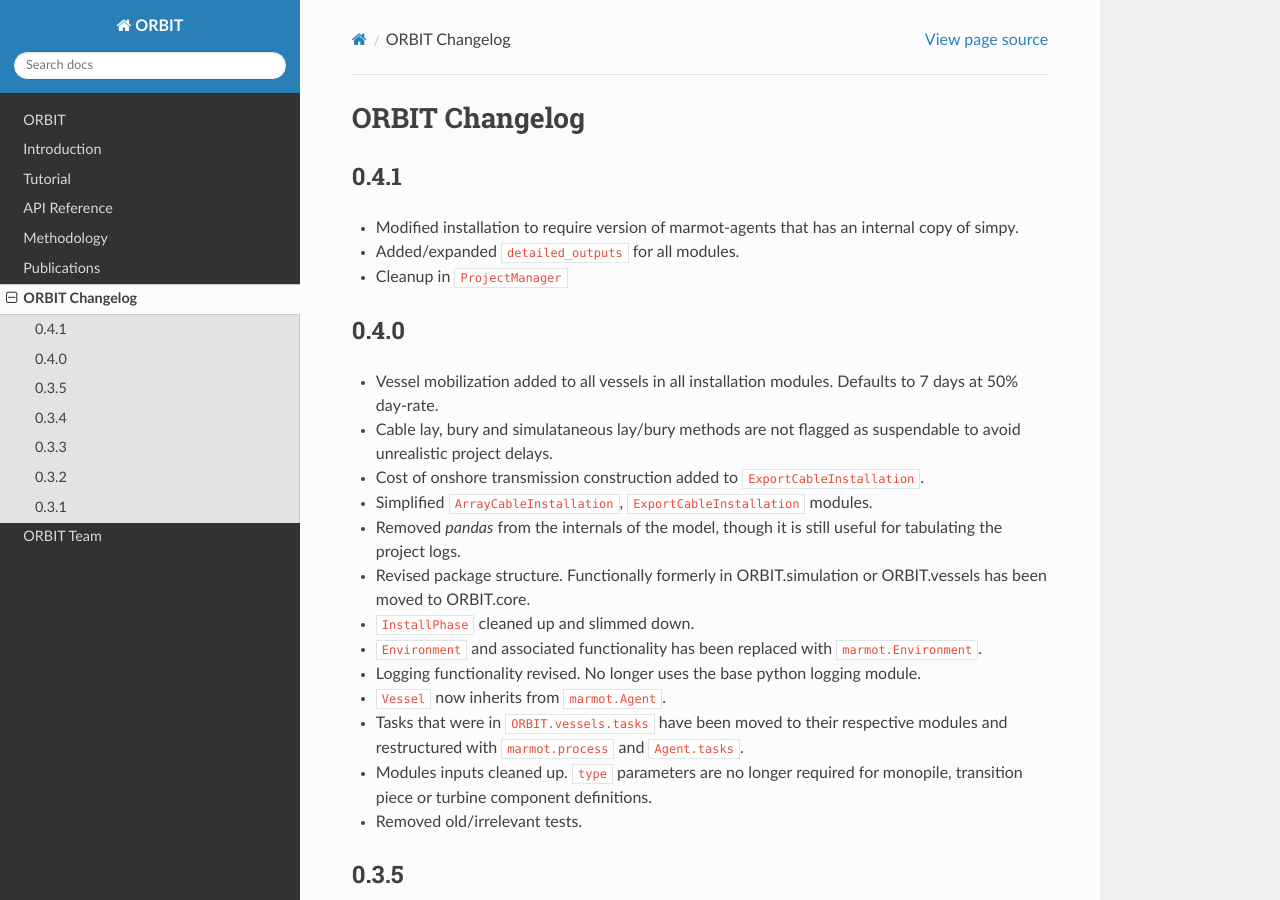
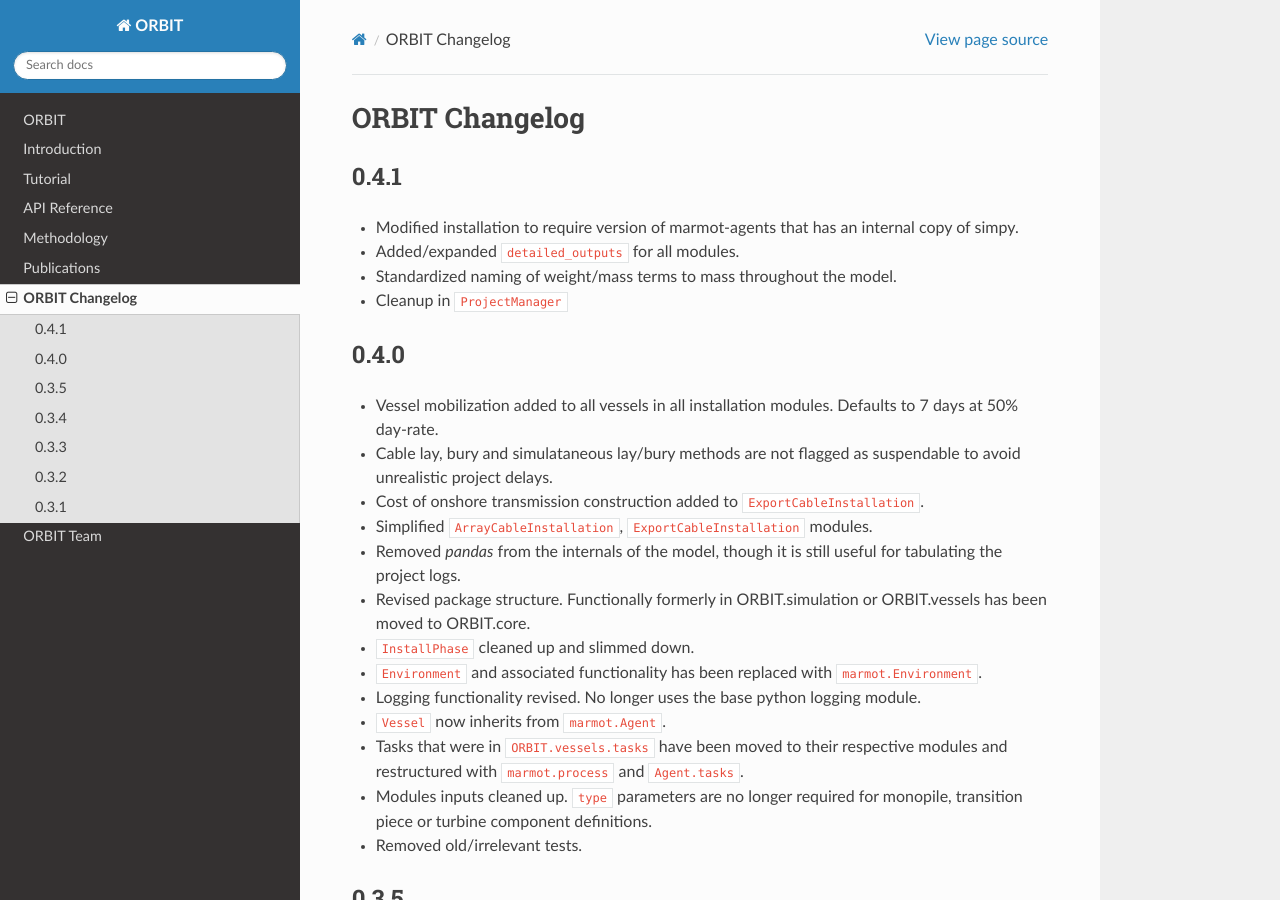
Before and after one commit to WISDEM/ORBIT, a Sphinx documentation site: the page built from docs/source/changelog.rst, in a window 1280 px wide and 900 px high. Built offline with Sphinx 7.4.7 and the Read the Docs theme 2.0.0, drawn with Linux system fonts in a browser that asks for light colours.

Commit message:
Update changelog.rst

```diff
--- a/docs/source/changelog.rst
+++ b/docs/source/changelog.rst
@@ -9,6 +9,7 @@ ORBIT Changelog
 - Modified installation to require version of marmot-agents that has an
   internal copy of simpy.
 - Added/expanded ``detailed_outputs`` for all modules.
+- Standardized naming of weight/mass terms to mass throughout the model.
 - Cleanup in ``ProjectManager``
 
 0.4.0
```
